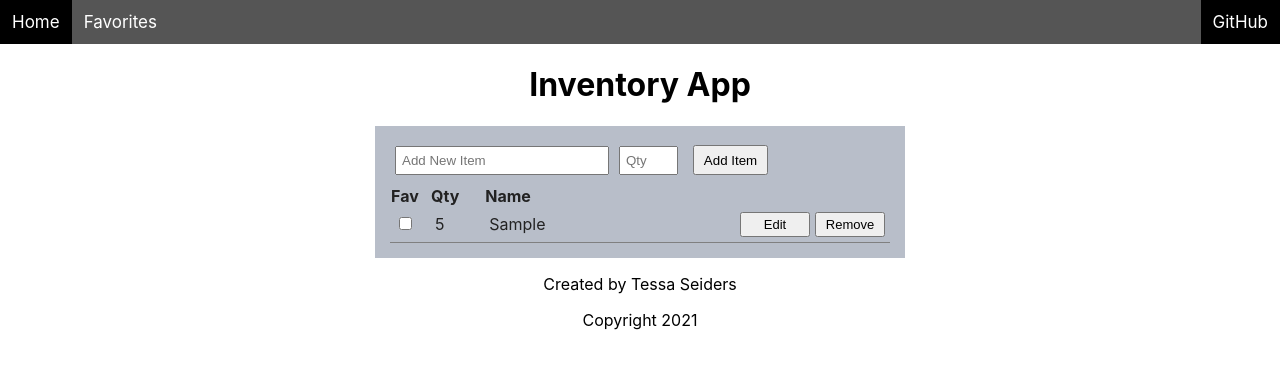
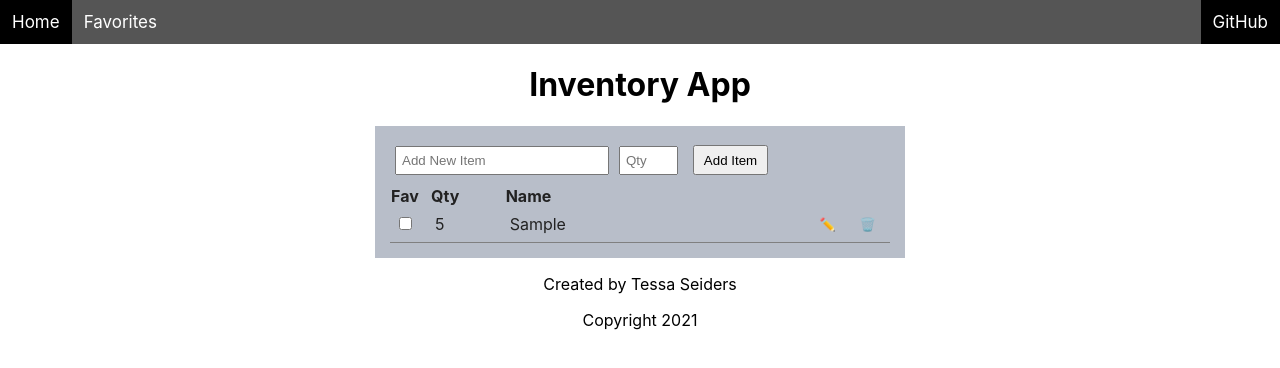
Before and after one commit to Captain-JoJo/inventory-ui-v2-addDB, a React (Create React App) app: page / in a window 1280 px wide. Both pictures are taken after typing "Sample", "5" into the empty fields and a click on the button "Add Item". Shown: the top 368 px of the page. Built offline with nearby package versions, Linux system fonts and the light colour scheme; no server answers.

Commit message:
updated to add non default box

```diff
--- a/src/api/inventoryItem/index.js
+++ b/src/api/inventoryItem/index.js
@@ -13,7 +13,7 @@ export async function insertItem(itemName, itemQty) {
   // - if replacing axios with and "api" wrapper
   //   it allows for a SOFT error instead of a HARD error to the user
   try {
-    let results = await axios.post(`${HEROKU_URL}/insertData`, payload);
+    let results = await axios.post(`${BASE_URL}/insertData`, payload);
     return results.data._id;
   } catch (error) {
     console.log('Need to catch error here', error);
@@ -21,19 +21,19 @@ export async function insertItem(itemName, itemQty) {
 }
 
 export async function getAllItems() {
-  return await axios.get(`${HEROKU_URL}/getData`).then((res) => {
+  return await axios.get(`${BASE_URL}/getData`).then((res) => {
     return res.data;
   });
 }
 
 export async function deleteAllItems() {
-  axios.delete(`${HEROKU_URL}/deleteAll`).then((res) => {
+  axios.delete(`${BASE_URL}/deleteAll`).then((res) => {
     console.log(res.data);
   });
 }
 
 export async function deleteOneItem(id) {
-  return axios.delete(`${HEROKU_URL}/deleteOne/${id}`).then((res) => {
+  return axios.delete(`${BASE_URL}/deleteOne/${id}`).then((res) => {
 
     console.log("I am trying to remove this one", id);
     console.log("This is the res.data in deleteOneItem function", res.data);
@@ -42,7 +42,7 @@ export async function deleteOneItem(id) {
 }
 export async function updateOneItem(id, itemName, itemQty, itemFav) {
   const payload = { name: itemName, qty: itemQty, fav: itemFav };
-  return axios.put(`${HEROKU_URL}/updateOne/${id}`, payload).then((res) => {
+  return axios.put(`${BASE_URL}/updateOne/${id}`, payload).then((res) => {
     console.log("I am trying to update this one", id);
     console.log("This is the res.data in updateOneItem function", res.data);
     return res.data;
--- a/src/components/InventoryManager/InventoryDetails.css
+++ b/src/components/InventoryManager/InventoryDetails.css
@@ -29,8 +29,8 @@
 
 /* button section */
 .button:hover {
-  color: blue;
-  text-decoration: underline;
+  /* color: blue; */
+  /* text-decoration: underline; */
 }
 .button-group {
   margin-left: auto;
@@ -60,9 +60,11 @@
   padding: 7px 0px 2px 10px;
 }
 .TableContainer button {
+  background: transparent;
+  border: none !important;
   margin-left: 5px;
   font-size: small;
-  width: 70px;
+  width: 35px;
   height: 25px;
   display: inline;
 }
--- a/src/components/InventoryManager/InventoryDetails.js
+++ b/src/components/InventoryManager/InventoryDetails.js
@@ -1,4 +1,4 @@
-import React, { useState, useEffect } from "react";
+import React, {useState, useEffect} from "react";
 import "./InventoryDetails.css";
 import InputForm from "./input-form";
 import ListItem from "./inventory-list";
@@ -27,10 +27,7 @@ export default function InventoryDetails() {
       // take try/catch out here and put it inot the insertItem function
       // if using something like thunk later on it is helpful to seperate out operations.
       const _id = await insertItem(itemName, itemQty, itemFav);
-      const updatedItems = [
-        ...items,
-        { _id: _id, name: itemName, qty: itemQty, fav: itemFav },
-      ];
+      const updatedItems = [...items, {_id: _id, name: itemName, qty: itemQty, fav: itemFav}];
       console.log("This is the updatedItems", updatedItems);
       setItems(updatedItems);
     } catch (error) {
@@ -86,6 +83,10 @@ export default function InventoryDetails() {
       console.log("updateOneItem sql error", error);
     }
   }
+  async function displayFavs() {
+    const updatedFavItems = items.filter((item) => item.fav !== true);
+    console.log("fav items", updatedFavItems);
+  }
 
   return (
     <div className="grid-container">
@@ -96,7 +97,7 @@ export default function InventoryDetails() {
           Delete All
         </button> */}
       </div>
-{/* ternary if true the toggle is turned on display spinner
+      {/* ternary if true the toggle is turned on display spinner
 if false then diplay table*/}
       <table className="TableContainer">
         <thead>
@@ -109,11 +110,7 @@ if false then diplay table*/}
         </thead>
         {items.map((inventoryItem) => (
           <tbody key={inventoryItem._id}>
-            <ListItem
-              inventoryItem={inventoryItem}
-              handleRemoveOne={deleteOne}
-              update={update}
-            />
+            <ListItem inventoryItem={inventoryItem} handleRemoveOne={deleteOne} update={update} />
           </tbody>
         ))}
       </table>
--- a/src/components/InventoryManager/favs-list/index.js
+++ b/src/components/InventoryManager/favs-list/index.js
@@ -21,8 +21,8 @@ function Favorites() {
               handleRemoveOne={deleteOne}
               update={update}
             />
-          </tbody> */}
-        {/* ))} */}
+          </tbody>
+         ))}  */}
       </table>
     </div>
   );
--- a/src/components/InventoryManager/input-form/index.js
+++ b/src/components/InventoryManager/input-form/index.js
@@ -15,6 +15,7 @@ function InputForm({ addNewItem }) {
   return (
     <form
       className="InputForm"
+      autocomplete="off"
       onSubmit={(e) => {
         e.preventDefault();
         addNewItem(itemName, itemQty);
--- a/src/components/InventoryManager/inventory-list/index.js
+++ b/src/components/InventoryManager/inventory-list/index.js
@@ -34,10 +34,8 @@ export default function ListItem({inventoryItem, handleRemoveOne, update}) {
             <td className="tdName">{name}</td>
             <td>
               <span className="button-group">
-                <button className="button" onClick={toggle}>Edit</button>
-                <button className="button" onClick={() => handleRemoveOne(_id)}>
-                  Remove
-                </button>
+                <button className="button" onClick={toggle}>✏️</button>
+                <button className="button" onClick={() => handleRemoveOne(_id)}>🗑️</button>
               </span>
             </td>
           </tr>
```
